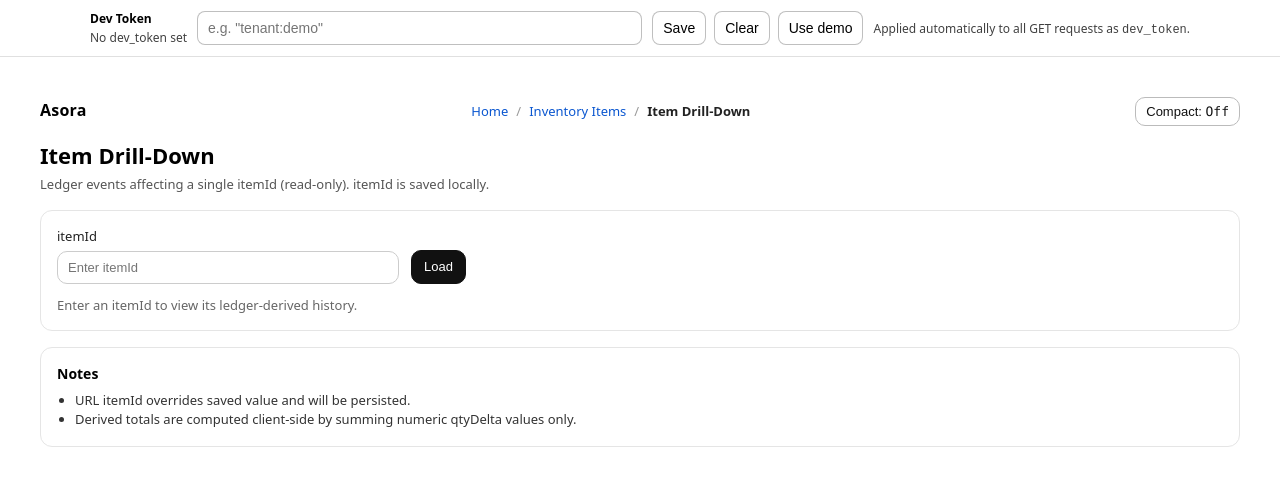
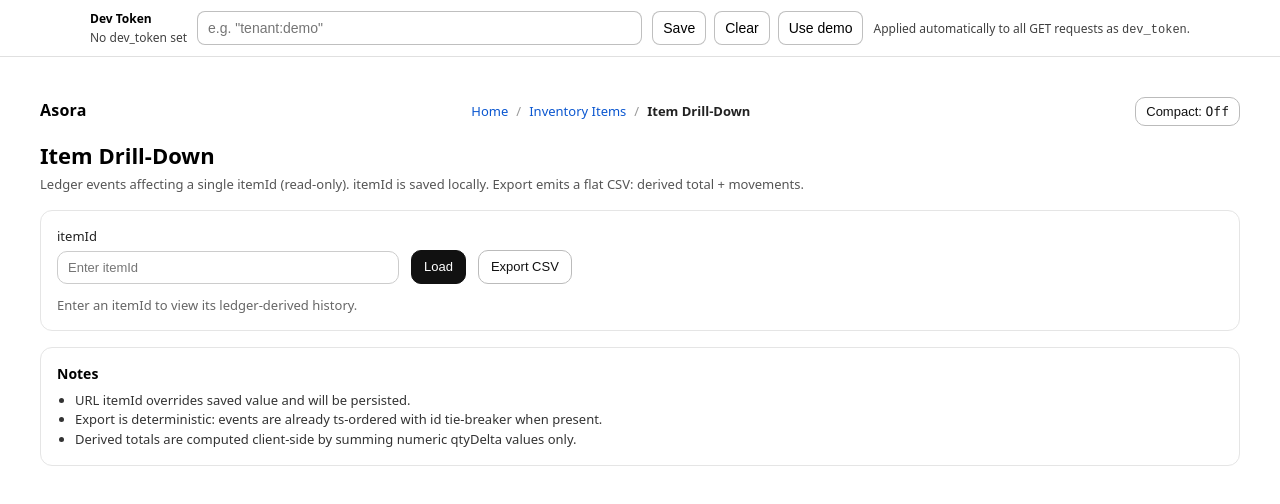
Before and after one commit to AsoraApp/Asora, a Next.js app in the folder web/: page /inventory/item in a window 1280 px wide. Shown: the top 504 px of the page. Built offline with nearby package versions, Linux system fonts and the light colour scheme.

Commit message:
Update page.jsx

```diff
--- a/web/app/inventory/item/page.jsx
+++ b/web/app/inventory/item/page.jsx
@@ -13,6 +13,29 @@ const STORE_KEY = "asora_view:item:itemId";
 
 function movementsHref(itemId) {
   return `/inventory/movements?itemId=${encodeURIComponent(String(itemId))}`;
+}
+
+function csvEscape(v) {
+  const s = String(v ?? "");
+  if (s.includes('"') || s.includes(",") || s.includes("\n") || s.includes("\r")) {
+    return `"${s.replace(/"/g, '""')}"`;
+  }
+  return s;
+}
+
+function downloadCsv(filename, header, rows) {
+  const lines = [];
+  lines.push(header.map(csvEscape).join(","));
+  for (const r of rows) lines.push(r.map(csvEscape).join(","));
+  const blob = new Blob([lines.join("\n")], { type: "text/csv;charset=utf-8" });
+  const url = URL.createObjectURL(blob);
+  const a = document.createElement("a");
+  a.href = url;
+  a.download = filename;
+  document.body.appendChild(a);
+  a.click();
+  a.remove();
+  URL.revokeObjectURL(url);
 }
 
 export default function InventoryItemDrillDownPage() {
@@ -99,6 +122,29 @@ export default function InventoryItemDrillDownPage() {
   }, [events]);
 
   const iid = (itemId || "").trim();
+
+  function exportItemCsv() {
+    if (!iid) return;
+
+    const now = new Date();
+    const ts = now.toISOString().replace(/[:.]/g, "-");
+    const filename = `asora_item_${iid}_${ts}.csv`;
+
+    // Flat “snapshot + movements” CSV:
+    // Repeat derivedTotal on each row so it stays a valid single table.
+    const header = ["itemId", "derivedTotalQtyDelta", "ts", "qtyDelta", "eventType", "eventId"];
+    const rows = events.map((e) => {
+      const t = typeof e?.ts === "string" ? e.ts : "";
+      const q = typeof e?.qtyDelta === "number" && Number.isFinite(e.qtyDelta) ? e.qtyDelta : "";
+      const et = typeof e?.eventType === "string" ? e.eventType : "";
+      const id = typeof e?.id === "string" ? e.id : "";
+      return [iid, derivedTotal, t, q, et, id];
+    });
+
+    // If there are zero events, still export header-only (useful for operators).
+    downloadCsv(filename, header, rows);
+  }
+
   const s = isCompact ? compact : styles;
 
   return (
@@ -107,7 +153,10 @@ export default function InventoryItemDrillDownPage() {
 
       <header style={s.header}>
         <div style={s.title}>Item Drill-Down</div>
-        <div style={s.sub}>Ledger events affecting a single itemId (read-only). itemId is saved locally.</div>
+        <div style={s.sub}>
+          Ledger events affecting a single itemId (read-only). itemId is saved locally. Export emits a flat CSV:
+          derived total + movements.
+        </div>
       </header>
 
       <section style={s.card}>
@@ -125,6 +174,7 @@ export default function InventoryItemDrillDownPage() {
               placeholder="Enter itemId"
             />
           </label>
+
           <button
             style={s.button}
             onClick={() => {
@@ -134,6 +184,15 @@ export default function InventoryItemDrillDownPage() {
             disabled={loading}
           >
             {loading ? "Loading..." : "Load"}
+          </button>
+
+          <button
+            style={s.buttonSecondary}
+            onClick={exportItemCsv}
+            disabled={!iid}
+            title={!iid ? "Enter an itemId to enable export." : "Export derived total + movements CSV."}
+          >
+            Export CSV
           </button>
 
           {iid ? (
@@ -210,6 +269,7 @@ export default function InventoryItemDrillDownPage() {
         <div style={s.noteTitle}>Notes</div>
         <ul style={s.ul}>
           <li>URL itemId overrides saved value and will be persisted.</li>
+          <li>Export is deterministic: events are already ts-ordered with id tie-breaker when present.</li>
           <li>Derived totals are computed client-side by summing numeric qtyDelta values only.</li>
         </ul>
       </section>
@@ -228,7 +288,10 @@ const styles = {
   controls: { display: "flex", gap: 12, flexWrap: "wrap", alignItems: "flex-end" },
   label: { display: "flex", flexDirection: "column", gap: 6, fontSize: 13, color: "#222" },
   input: { width: 320, padding: "8px 10px", borderRadius: 10, border: "1px solid #ccc", outline: "none", fontSize: 13 },
+
   button: { padding: "8px 12px", borderRadius: 10, border: "1px solid #111", background: "#111", color: "#fff", cursor: "pointer", fontSize: 13, height: 34 },
+  buttonSecondary: { padding: "8px 12px", borderRadius: 10, border: "1px solid #bbb", background: "#fff", color: "#111", cursor: "pointer", fontSize: 13, height: 34 },
+
   links: { fontSize: 13, paddingBottom: 2 },
   link: { color: "#0b57d0", textDecoration: "none", fontSize: 13 },
 
@@ -262,7 +325,9 @@ const compact = {
   card: { ...styles.card, padding: 12, marginBottom: 12 },
   label: { ...styles.label, fontSize: 12 },
   input: { ...styles.input, padding: "6px 8px", fontSize: 12 },
+
   button: { ...styles.button, padding: "6px 10px", fontSize: 12, height: 30 },
+  buttonSecondary: { ...styles.buttonSecondary, padding: "6px 10px", fontSize: 12, height: 30 },
 
   links: { ...styles.links, fontSize: 12 },
   link: { ...styles.link, fontSize: 12 },
```
